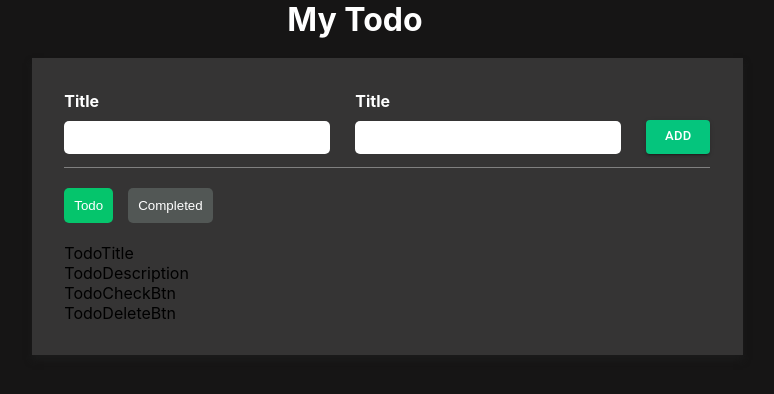
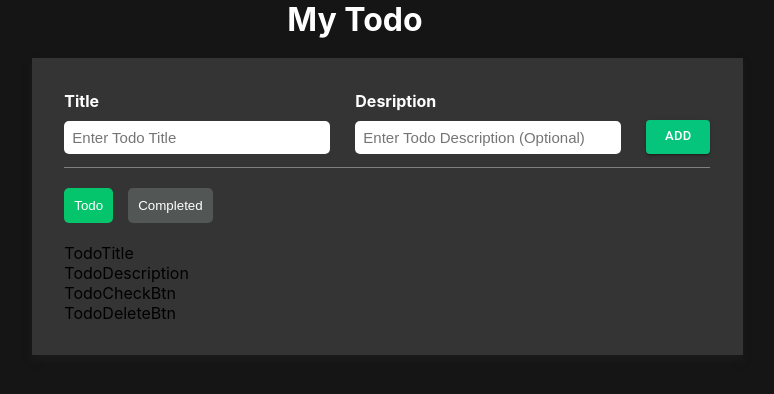
Before and after one commit to Dissanayaka1217/My-Todo-App, a React (Create React App) app: page / in a window 1280 px wide. Shown: the top 394 px of the page, without its empty margins (285-1059 px from the left). Built offline with nearby package versions, Linux system fonts and the light colour scheme.

Commit message:
feat : add titles and place holder to input field

```diff
--- a/src/components/inputSection/SingleInput.js
+++ b/src/components/inputSection/SingleInput.js
@@ -3,7 +3,10 @@
 
 import React from "react";
 
-export default function SingleInput() {
+export default function SingleInput({ inputData }) {
+
+  const { title, placeholder } = inputData;
+
   return (
     <div>
       <p
@@ -13,7 +16,7 @@ export default function SingleInput() {
         }}
       >
         {" "}
-        Title
+        {title}
       </p>
 
       <input
@@ -27,6 +30,7 @@ export default function SingleInput() {
           fontSize: "15px",
         }}
         type="text"
+        placeholder={placeholder}
       />
     </div>
   );
--- a/src/layouts/home/InputSection.js
+++ b/src/layouts/home/InputSection.js
@@ -6,6 +6,17 @@ import SingleInput from "../../components/inputSection/SingleInput";
 import AddBtn from "../../components/inputSection/AddBtn";
 
 export default function InputSection() {
+  const inputdata = [
+    {
+      title: "Title",
+      placeholder: "Enter Todo Title",
+    },
+    {
+      title: "Desription",
+      placeholder: "Enter Todo Description (Optional)",
+    },
+  ];
+
   return (
     <div style={{ borderBottom: "1px solid gray", paddingBottom: "8px" }}>
       <div
@@ -24,8 +35,9 @@ export default function InputSection() {
             gap: "25px",
           }}
         >
-          <SingleInput />
-          <SingleInput />
+          {inputdata.map((val,key) => {
+            return <SingleInput key={key} inputData = {val} />;
+          })}
         </div>
         <AddBtn />
       </div>
```
